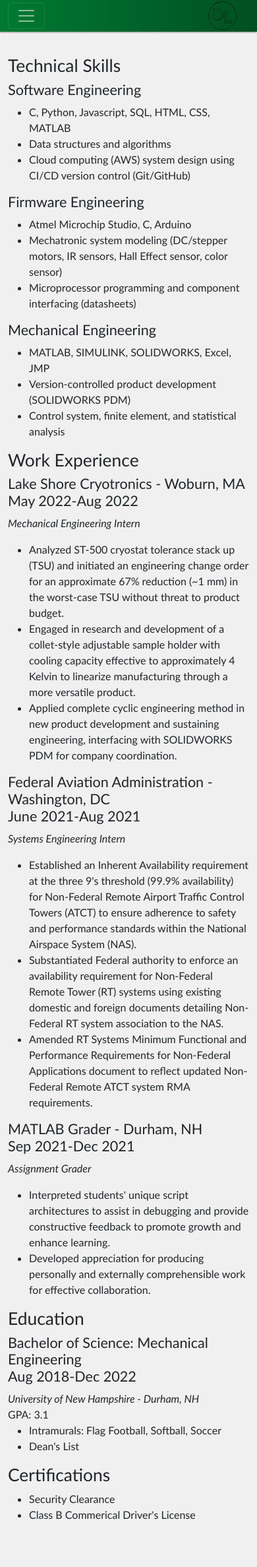
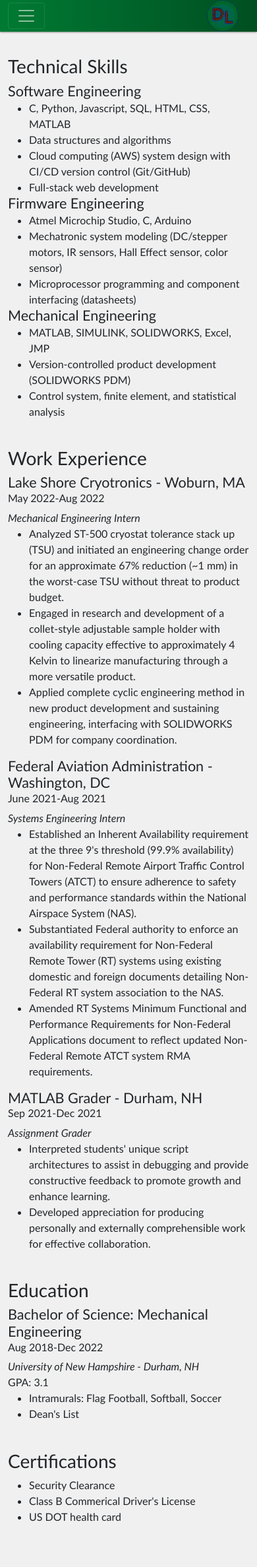
Before and after one commit to davidluby/website, a Flask app: page /resume.html in a window 390 px wide. Shown: the whole page at 66% size. Before the commit the page ends 2303 px from the top, so only its background shows below. Run offline with Flask 2, Linux system fonts and the light colour scheme.

Commit message:
left-justified mcu basics page, logo and linkedin logo mobile support, resume margins adjusted

```diff
--- a/static/css/main.css
+++ b/static/css/main.css
@@ -2,7 +2,7 @@
 
 
 
-/* globals */
+/* compatability */
 html *{
     font-size: 100%;
     font-family: "Segoe UI Variable", "Trebuchet MS", Arial, Helvetica, sans-serif, "Times New Roman";
@@ -19,12 +19,25 @@
 	.alignright {
 		float: none;
 	}
+    .logo {
+        background-image: url("/static/images/logo.PNG");
+        background-size: 100%;
+    }
 }
 @media screen and (min-width: 950px){
     #body-back {
         margin-top: 10vh;
         margin-bottom: 7.5vh;
         background-color:rgb(240, 240, 240);
+    }
+    .logo {
+        background-image: url("/static/images/logo.svg");
+        background-size: 90%;
+        transition: all 500ms;
+    }
+    .logo:hover {
+        background-image: url("/static/images/logo.PNG");
+        background-size: 100%;
     }
     /* side by sides */
     .sb-two {
@@ -74,18 +87,9 @@
     border-radius: 50%;
     width: 3rem;
     height: 3rem;
-
-    background-image: url("/static/images/logo.svg");
     background-repeat: no-repeat;
     background-position: center;
-    background-size: 90%;
-    transition: all 500ms;
 }
-.logo:hover {
-    background-image: url("/static/images/logo.PNG");
-    background-size: 100%;
-}
-
 
 
 /* core elements */
@@ -93,11 +97,8 @@
     /*border: 3px solid pink;*/
     text-decoration: none;
 }
-p {
-    font-size: 1rem;
-}
 h1 {
-    font-size: 1.65rem;
+    font-size: 1.75rem;
 }
 h2 {
     font-size: 1.35rem;
--- /dev/null
+++ b/static/css/resume.css
@@ -0,0 +1,13 @@
+@media screen and (max-width: 950px){
+    .font-shrink {
+        font-size: 1rem;
+    }
+}
+@media screen and (min-width: 950px){
+    .sb-res {
+        text-align: center;
+    }
+}
+.resume-mar {
+    margin-top: 5vh;
+}
--- a/templates/firmware/micro.html
+++ b/templates/firmware/micro.html
@@ -11,11 +11,11 @@
 {% block content %}
     <div>
         <!--overview-->
-        <div class="tmid">
+        <div class="tleft">
             <h1 class="tleft">
                 Arduino Overview
             </h1>
-            <div class="sb-two ymid tleft">
+            <div class="sb-two ymid">
                 <p>
                 A high-level description of an Arduino board can be reduced to
                 a microcontroller (MCU) and a printed circuit board (PCB),
@@ -51,7 +51,7 @@
                     function, like controlling an LED.
                 </p>
             </div>
-            <div class="sb-two ymid">
+            <div class="sb-two ymid tmid">
                 <img src="/static/images/arduino.jpg" id="arduino">
             </div>
         </div>
--- a/templates/resume.html
+++ b/templates/resume.html
@@ -14,12 +14,12 @@
         <h1>
             Technical Skills
         </h1>
-        <div>
+        <div class="sb-res">
             <div class="sb-three ytop">
-                <h2>
+                <h2 class="strip">
                     Software Engineering
                 </h2>
-                <ul>
+                <ul class="tleft mar-strip">
                     <li>
                         C, Python, Javascript, SQL, HTML, CSS, MATLAB
                     </li>
@@ -27,15 +27,18 @@
                         Data structures and algorithms
                     </li>
                     <li>
-                        Cloud computing (AWS) system design using CI/CD version control (Git/GitHub)
+                        Cloud computing (AWS) system design with CI/CD version control (Git/GitHub)
+                    </li>
+                    <li>
+                        Full-stack web development
                     </li>
                 </ul>
             </div>
             <div class="sb-three ytop">
-                <h2>
+                <h2 class="strip">
                     Firmware Engineering
                 </h2>
-                <ul>
+                <ul class="tleft mar-strip">
                     <li>
                         Atmel Microchip Studio, C, Arduino
                     </li>
@@ -48,10 +51,10 @@
                 </ul>
             </div>
             <div class="sb-three ytop">
-                <h2>
+                <h2 class="strip">
                     Mechanical Engineering
                 </h2>
-                <ul>
+                <ul class="tleft mar-strip">
                     <li>
                         MATLAB, SIMULINK, SOLIDWORKS, Excel, JMP
                     </li>
@@ -67,17 +70,16 @@
     </div>
 <!--work experience-->
     <div>
-        <h1>
+        <h1 class="resume-mar">
             Work Experience
         </h1>
         <div>
             <h2>
                 <div class="alignleft">Lake Shore Cryotronics - Woburn, MA</div>
-                <div class="alignright">May 2022-Aug 2022</div>
+                <div class="alignright font-shrink">May 2022-Aug 2022</div>
                 <div style="clear: both;"></div>
             </h2>
-            <p><i>Mechanical Engineering Intern</i>
-            </p>
+            <p class="strip"><i>Mechanical Engineering Intern</i></p>
             <ul>
                 <li>
                     Analyzed ST-500 cryostat tolerance stack up (TSU) and initiated an engineering change order for an approximate
@@ -97,11 +99,10 @@
         <div>
             <h2>
                 <div class="alignleft">Federal Aviation Administration - Washington, DC</div>
-                <div class="alignright">June 2021-Aug 2021</div>
+                <div class="alignright font-shrink">June 2021-Aug 2021</div>
                 <div style="clear: both;"></div>
             </h2>
-            <p><i>Systems Engineering Intern</i>
-            </p>
+            <p class="strip"><i>Systems Engineering Intern</i></p>
             <ul>
                 <li>
                     Established an Inherent Availability requirement at the three 9's threshold (99.9% availability) for Non-Federal
@@ -123,11 +124,10 @@
         <div>
             <h2>
                 <div class="alignleft">MATLAB Grader - Durham, NH</div>
-                <div class="alignright">Sep 2021-Dec 2021</div>
+                <div class="alignright font-shrink">Sep 2021-Dec 2021</div>
                 <div style="clear: both;"></div>
             </h2>
-            <p><i>Assignment Grader</i>
-            </p>
+            <p class="strip"><i>Assignment Grader</i></p>
             <ul>
                 <li>
                     Interpreted students' unique script architectures to assist in debugging and provide constructive feedback to
@@ -142,13 +142,13 @@
     </div>
 <!--education-->
     <div>
-    <h1>
+    <h1 class="resume-mar">
         Education
     </h1>
     <div>
         <h2>
             <div class="alignleft">Bachelor of Science: Mechanical Engineering</div>
-            <div class="alignright">Aug 2018-Dec 2022</div>
+            <div class="alignright font-shrink">Aug 2018-Dec 2022</div>
             <div style="clear: both;"></div>
         </h2>
         <div class="alignleft"><i>University of New Hampshire - Durham, NH</i></div>
@@ -166,7 +166,7 @@
     </div>
 <!--certifications-->
     <div>
-        <h1>
+        <h1 class="resume-mar">
             Certifications
         </h1>
         <ul>
@@ -176,6 +176,9 @@
             <li>
                 Class B Commerical Driver's License
             </li>
+            <li>
+                US DOT health card
+            </li>
         </ul>
     </div>
 
```
Also changed, not shown: static/css/home.css (+21 -9 lines).
